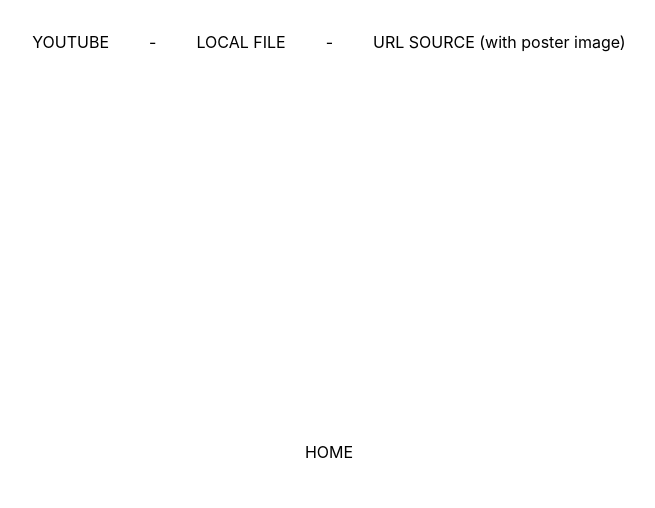
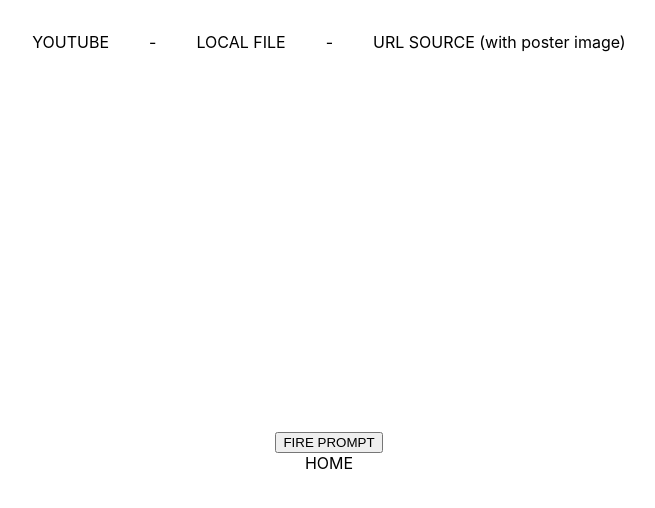
Before and after one commit to leesaxby/plyr-demo, a Next.js app: page / in a window 1280 px wide. Shown: the top 508 px of the page, without its empty margins (311-966 px from the left). Built offline with nearby package versions, Linux system fonts and the light colour scheme.

Commit message:
add button

```diff
--- a/pages/index.tsx
+++ b/pages/index.tsx
@@ -36,6 +36,7 @@ const Home: NextPage = () => {
 
     return (
         <Layout>
+          <button onClick={firePrompt}>FIRE PROMPT</button>
             HOME
         </Layout>
     )
```
